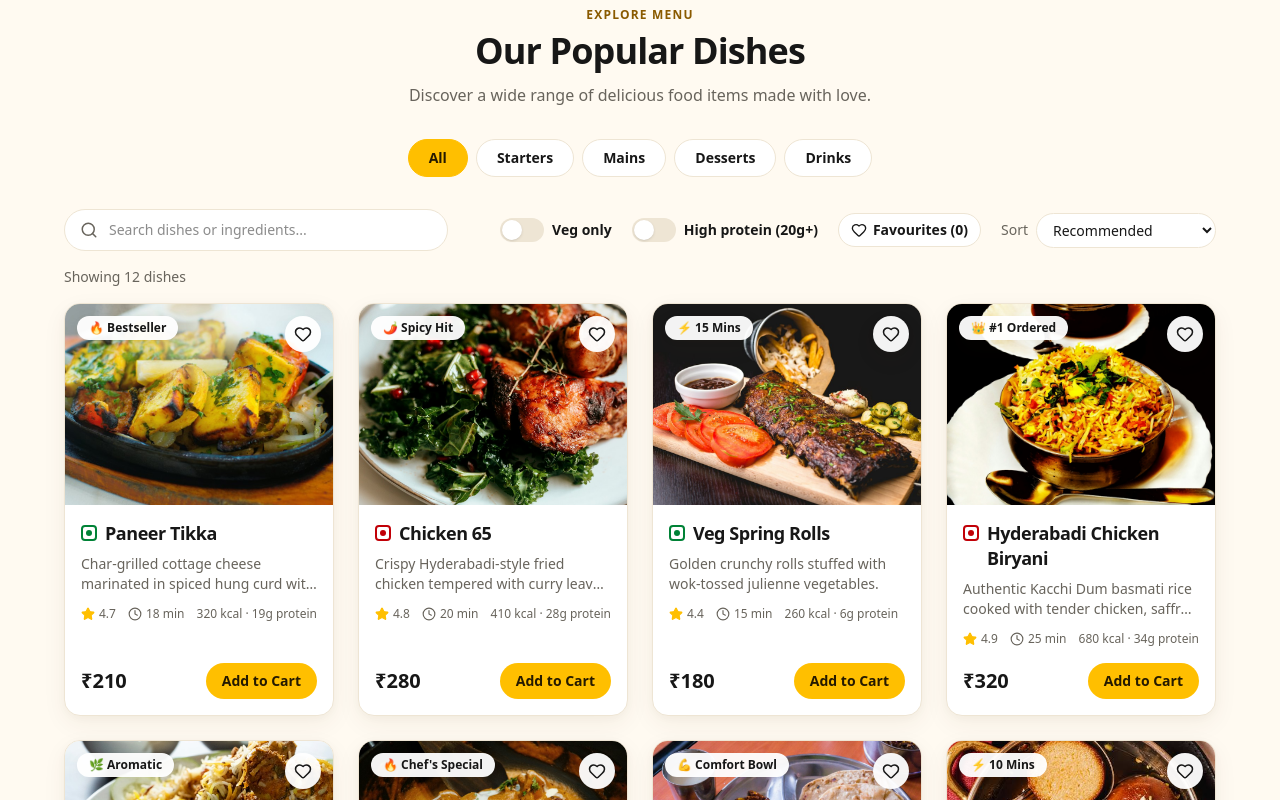
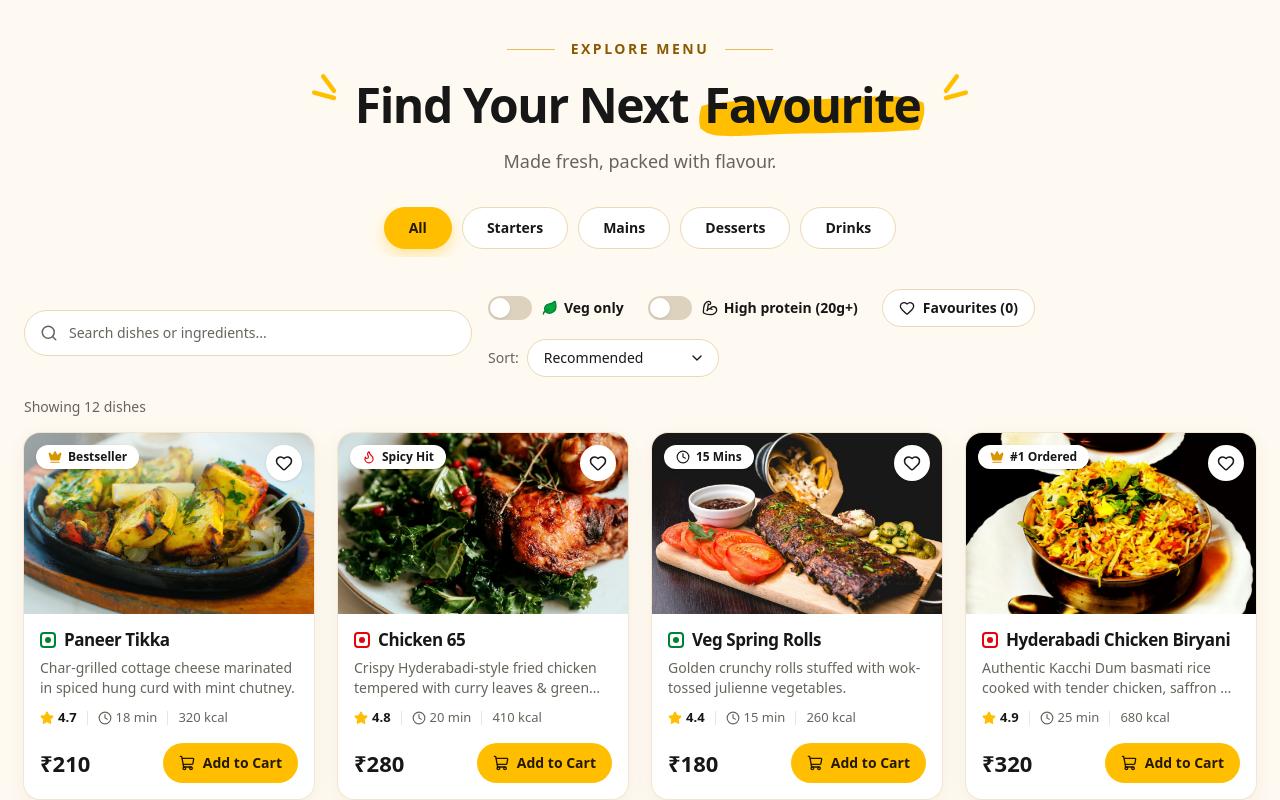
Before and after one commit to AdithyaKammara/Food-Munch-, a React (Vite) app: page / in a window 1280 px wide. Shown: the part 2000-2800 px from the top of the page. Built offline with nearby package versions, Linux system fonts and the light colour scheme.

Commit message:
Menu: reference layout with new heading, filter bar and dish cards
Co-Authored-By: Claude Opus 5.5 <noreply@anthropic.com>
Claude-Session: https://claude.ai/code/session_01KEsLY3sfxRT97KCKwZT1yk

```diff
--- a/src/components/menu/DishCard.tsx
+++ b/src/components/menu/DishCard.tsx
@@ -1,5 +1,21 @@
 import { useState } from 'react'
-import { Clock, Heart, Star, Utensils } from 'lucide-react'
+import {
+  Award,
+  ChefHat,
+  Clock,
+  Coffee,
+  Crown,
+  Flame,
+  Heart,
+  Leaf,
+  ShoppingCart,
+  Snowflake,
+  Sparkles,
+  Star,
+  Utensils,
+  Zap,
+  type LucideIcon,
+} from 'lucide-react'
 import type { MenuItem } from '../../data/menu'
 import { useFavoritesStore } from '../../store/favoritesStore'
 
@@ -8,14 +24,37 @@ interface Props {
   onAdd: (item: MenuItem) => void
 }
 
+/**
+ * The menu data stores tags like "🔥 Bestseller". Emoji render differently on every device,
+ * so the card shows the words with a matching icon instead.
+ */
+function badgeFor(ribbon: string): { label: string; icon: LucideIcon; tone: string } {
+  const label = ribbon.replace(/^[^\p{L}\p{N}#]+/u, '').trim()
+  const text = label.toLowerCase()
+  if (text.includes('spicy') || text.includes('hot')) return { label, icon: Flame, tone: 'text-red-600' }
+  if (/\d+\s*min/.test(text)) return { label, icon: Clock, tone: 'text-ink' }
+  if (text.includes('chef')) return { label, icon: ChefHat, tone: 'text-gold-dark' }
+  if (text.includes('#1') || text.includes('ordered') || text.includes('bestseller'))
+    return { label, icon: Crown, tone: 'text-gold-dark' }
+  if (text.includes('aromatic') || text.includes('fresh')) return { label, icon: Leaf, tone: 'text-green-700' }
+  if (text.includes('comfort')) return { label, icon: Award, tone: 'text-gold-dark' }
+  if (text.includes('refresh')) return { label, icon: Snowflake, tone: 'text-sky-600' }
+  if (text.includes('coffee')) return { label, icon: Coffee, tone: 'text-amber-800' }
+  if (text.includes('must') || text.includes('seasonal')) return { label, icon: Sparkles, tone: 'text-gold-dark' }
+  return { label, icon: Zap, tone: 'text-gold-dark' }
+}
+
 export default function DishCard({ item, onAdd }: Props) {
   const isFav = useFavoritesStore((s) => s.ids.includes(item.id))
   const toggleFav = useFavoritesStore((s) => s.toggle)
   const [imgFailed, setImgFailed] = useState(false)
+  const badge = badgeFor(item.ribbon)
+  const BadgeIcon = badge.icon
 
   return (
-    <article className="flex h-full flex-col overflow-hidden rounded-2xl border border-line bg-surface shadow-card transition-shadow hover:shadow-card-hover">
-      <div className="relative aspect-[4/3] overflow-hidden bg-cream-deep">
+    <article className="group flex h-full flex-col overflow-hidden rounded-2xl bg-surface shadow-[0_6px_20px_rgba(79,54,10,0.07)] ring-1 ring-[#f1e6cf] transition duration-300 hover:-translate-y-1 hover:shadow-[0_18px_36px_rgba(79,54,10,0.14)]">
+      {/* Photo */}
+      <div className="relative aspect-[16/10] overflow-hidden bg-cream-deep">
         {imgFailed ? (
           <div className="absolute inset-0 grid place-items-center text-gold-dark">
             <Utensils size={36} aria-hidden="true" />
@@ -25,15 +64,16 @@ export default function DishCard({ item, onAdd }: Props) {
             src={item.image}
             alt={item.title}
             width={600}
-            height={450}
+            height={375}
             loading="lazy"
             onError={() => setImgFailed(true)}
-            className="absolute inset-0 h-full w-full object-cover"
+            className="absolute inset-0 h-full w-full object-cover transition-transform duration-500 group-hover:scale-105"
           />
         )}
 
-        <span className="absolute left-3 top-3 rounded-full bg-white/95 px-3 py-1 text-xs font-bold shadow-card">
-          {item.ribbon}
+        <span className="absolute left-3 top-3 inline-flex items-center gap-1.5 rounded-full bg-white px-3 py-1 text-xs font-bold text-ink shadow-sm">
+          <BadgeIcon size={14} aria-hidden="true" className={badge.tone} fill={BadgeIcon === Crown ? 'currentColor' : 'none'} />
+          {badge.label}
         </span>
 
         <button
@@ -41,7 +81,7 @@ export default function DishCard({ item, onAdd }: Props) {
           aria-pressed={isFav}
           aria-label={isFav ? `Remove ${item.title} from favourites` : `Add ${item.title} to favourites`}
           onClick={() => toggleFav(item.id)}
-          className="absolute right-3 top-3 grid h-9 w-9 place-items-center rounded-full bg-white/95 shadow-card hover:scale-105"
+          className="absolute right-3 top-3 grid h-9 w-9 place-items-center rounded-full bg-white shadow-sm transition-transform hover:scale-110 active:scale-95"
         >
           <Heart
             size={18}
@@ -52,44 +92,47 @@ export default function DishCard({ item, onAdd }: Props) {
         </button>
       </div>
 
-      <div className="flex flex-1 flex-col p-4">
-        <div className="flex items-start gap-2">
+      {/* Details */}
+      <div className="flex flex-1 flex-col px-4 pb-4 pt-3.5">
+        <div className="flex items-center gap-2">
           <span
             role="img"
             aria-label={item.veg ? 'Vegetarian' : 'Non-vegetarian'}
-            className={`mt-1 grid h-4 w-4 shrink-0 place-items-center rounded-sm border-2 ${
-              item.veg ? 'border-green-700' : 'border-red-700'
+            className={`grid h-4 w-4 shrink-0 place-items-center rounded-[4px] border-2 ${
+              item.veg ? 'border-green-700' : 'border-red-600'
             }`}
           >
-            <span className={`h-1.5 w-1.5 rounded-full ${item.veg ? 'bg-green-700' : 'bg-red-700'}`} />
+            <span className={`h-1.5 w-1.5 rounded-full ${item.veg ? 'bg-green-700' : 'bg-red-600'}`} />
           </span>
-          <h3 className="text-lg font-bold leading-snug">{item.title}</h3>
+          <h3 className="truncate text-[17px] font-bold leading-snug">{item.title}</h3>
         </div>
 
-        <p className="mt-2 line-clamp-2 min-h-10 text-sm text-muted">{item.desc}</p>
+        <p className="mt-1.5 line-clamp-2 min-h-10 text-sm leading-5 text-muted">{item.desc}</p>
 
-        <p className="mt-3 flex flex-wrap items-center gap-x-3 gap-y-1 text-xs text-muted">
-          <span className="inline-flex items-center gap-1">
+        <p className="mt-2.5 flex flex-wrap items-center gap-y-1 text-[13px] text-muted">
+          <span className="inline-flex items-center gap-1 font-semibold text-ink">
             <Star size={14} aria-hidden="true" className="fill-gold text-gold" />
             {item.rating.toFixed(1)}
+            <span className="sr-only">out of 5</span>
           </span>
+          <span aria-hidden="true" className="mx-2.5 h-3.5 w-px bg-line" />
           <span className="inline-flex items-center gap-1">
             <Clock size={14} aria-hidden="true" />
             {item.prepTime} min
           </span>
-          <span>
-            {item.calories} kcal · {item.protein}g protein
-          </span>
+          <span aria-hidden="true" className="mx-2.5 h-3.5 w-px bg-line" />
+          <span>{item.calories} kcal</span>
         </p>
 
-        <div className="mt-auto flex items-center justify-between pt-4">
-          <span className="font-display text-xl font-extrabold">₹{item.price}</span>
+        <div className="mt-auto flex items-center justify-between gap-3 pt-4">
+          <span className="font-display text-[22px] font-extrabold">₹{item.price}</span>
           <button
             type="button"
             onClick={() => onAdd(item)}
             aria-label={`Add ${item.title} to cart`}
-            className="rounded-full bg-gold px-4 py-2 text-sm font-bold text-on-gold hover:shadow-card"
+            className="inline-flex items-center gap-2 rounded-full bg-gold px-4 py-2.5 text-sm font-bold text-on-gold transition-transform hover:-translate-y-0.5 active:translate-y-0 active:scale-95"
           >
+            <ShoppingCart size={16} aria-hidden="true" />
             Add to Cart
           </button>
         </div>
--- a/src/components/menu/MenuSection.tsx
+++ b/src/components/menu/MenuSection.tsx
@@ -1,6 +1,6 @@
-import { useEffect, useMemo, useRef, useState } from 'react'
+import { useEffect, useMemo, useRef, useState, type ReactNode } from 'react'
 import * as Switch from '@radix-ui/react-switch'
-import { Heart, Search } from 'lucide-react'
+import { BicepsFlexed, ChevronDown, Heart, Leaf, Search, X } from 'lucide-react'
 import { MENU_ITEMS, type Category, type MenuItem } from '../../data/menu'
 import { gsap, MOTION_OK, useGSAP } from '../../lib/gsap'
 import { filterMenu, type SortKey } from '../../lib/menuFilters'
@@ -106,28 +106,50 @@ export default function MenuSection() {
   }
 
   return (
-    <section ref={sectionRef} id="menu" className="scroll-mt-20 px-4 py-16">
-      <div className="mx-auto max-w-6xl">
+    <section ref={sectionRef} id="menu" className="scroll-mt-20 px-4 py-20 sm:px-6 md:py-24">
+      <div className="mx-auto max-w-7xl">
         <div data-reveal className="text-center">
-          <p className="text-xs font-bold uppercase tracking-widest text-gold-text">Explore menu</p>
-          <h2 className="mt-2 text-3xl font-extrabold sm:text-4xl">Our Popular Dishes</h2>
-          <p className="mx-auto mt-3 max-w-xl text-muted">
-            Discover a wide range of delicious food items made with love.
+          <p className="flex items-center justify-center gap-4 text-sm font-bold uppercase tracking-[0.18em] text-gold-text">
+            <span aria-hidden="true" className="h-px w-12 bg-gold-dark/60" />
+            Explore menu
+            <span aria-hidden="true" className="h-px w-12 bg-gold-dark/60" />
           </p>
+
+          <h2 className="relative mx-auto mt-4 inline-block font-display text-4xl font-extrabold leading-tight tracking-[-0.03em] sm:text-5xl">
+            {/* Little gold sparks either side of the heading */}
+            <Sparks className="absolute -left-12 -top-1 hidden sm:block" />
+            <Sparks className="absolute -right-12 -top-1 hidden -scale-x-100 sm:block" />
+            Find Your Next{' '}
+            <span className="relative isolate inline-block px-[0.1em]">
+              Favourite
+              <svg
+                aria-hidden="true"
+                viewBox="0 0 400 80"
+                preserveAspectRatio="none"
+                className="absolute -inset-x-[0.04em] bottom-[-0.04em] -z-10 h-[0.9em] w-[calc(100%+0.08em)]"
+              >
+                <path
+                  d="M8 22 C 70 6, 160 14, 250 8 S 370 4, 394 16 C 398 34, 392 52, 386 66 C 300 74, 200 70, 110 76 S 20 74, 6 64 C 2 50, 4 36, 8 22 Z"
+                  fill="var(--color-gold)"
+                />
+              </svg>
+            </span>
+          </h2>
+          <p className="mx-auto mt-3 max-w-xl text-lg text-muted">Made fresh, packed with flavour.</p>
         </div>
 
         {/* Category pills */}
-        <div data-reveal className="mt-8 flex justify-start gap-2 overflow-x-auto pb-2 sm:justify-center">
+        <div data-reveal role="group" aria-label="Course" className="-mx-4 mt-8 flex justify-start gap-2.5 overflow-x-auto px-4 pb-2 sm:mx-0 sm:justify-center sm:px-0">
           {CATEGORIES.map((c) => (
             <button
               key={c.id}
               type="button"
               aria-pressed={category === c.id}
               onClick={() => setCategory(c.id)}
-              className={`shrink-0 rounded-full border px-5 py-2 text-sm font-semibold ${
+              className={`shrink-0 rounded-full border px-6 py-2.5 text-sm font-semibold transition-colors ${
                 category === c.id
-                  ? 'border-gold bg-gold text-on-gold'
-                  : 'border-line bg-surface hover:border-gold'
+                  ? 'border-gold bg-gold text-on-gold shadow-[0_6px_14px_rgba(255,191,0,0.35)]'
+                  : 'border-[#ead9b6] bg-surface hover:border-gold'
               }`}
             >
               {c.label}
@@ -136,8 +158,8 @@ export default function MenuSection() {
         </div>
 
         {/* Search and filters */}
-        <div data-reveal className="mt-6 flex flex-col gap-4 lg:flex-row lg:items-center lg:justify-between">
-          <div className="relative w-full lg:max-w-sm">
+        <div data-reveal className="mt-8 flex flex-col gap-4 lg:flex-row lg:items-center lg:justify-between">
+          <div className="relative w-full lg:max-w-md">
             <label htmlFor="menu-search" className="sr-only">
               Search dishes
             </label>
@@ -152,15 +174,32 @@ export default function MenuSection() {
               value={query}
               onChange={(e) => setQuery(e.target.value)}
               placeholder="Search dishes or ingredients..."
-              className="w-full rounded-full border border-line bg-surface py-2.5 pl-11 pr-4 text-sm"
+              className="w-full rounded-full border border-[#ead9b6] bg-surface py-3 pl-11 pr-11 text-sm placeholder:text-muted focus:border-gold"
             />
+            {query && (
+              <button
+                type="button"
+                aria-label="Clear search"
+                onClick={() => setQuery('')}
+                className="absolute right-2 top-1/2 grid h-8 w-8 -translate-y-1/2 place-items-center rounded-full text-muted hover:bg-cream-deep hover:text-ink"
+              >
+                <X size={16} aria-hidden="true" />
+              </button>
+            )}
           </div>
 
-          <div className="flex flex-wrap items-center gap-x-5 gap-y-3">
-            <SwitchField id="veg-only" label="Veg only" checked={vegOnly} onChange={setVegOnly} />
+          <div className="flex flex-wrap items-center gap-x-4 gap-y-3 sm:gap-x-6">
+            <SwitchField
+              id="veg-only"
+              label="Veg only"
+              icon={<Leaf size={16} aria-hidden="true" className="fill-green-600 text-green-700" />}
+              checked={vegOnly}
+              onChange={setVegOnly}
+            />
             <SwitchField
               id="high-protein"
               label="High protein (20g+)"
+              icon={<BicepsFlexed size={16} aria-hidden="true" />}
               checked={highProtein}
               onChange={setHighProtein}
             />
@@ -168,8 +207,8 @@ export default function MenuSection() {
               type="button"
               aria-pressed={favouritesOnly}
               onClick={() => setFavouritesOnly(!favouritesOnly)}
-              className={`inline-flex items-center gap-1.5 rounded-full border px-3 py-1.5 text-sm font-semibold ${
-                favouritesOnly ? 'border-red-600 bg-red-50 text-red-700' : 'border-line bg-surface'
+              className={`inline-flex items-center gap-2 rounded-full border px-4 py-2 text-sm font-semibold transition-colors ${
+                favouritesOnly ? 'border-red-600 bg-red-50 text-red-700' : 'border-[#ead9b6] bg-surface hover:border-gold'
               }`}
             >
               <Heart size={16} aria-hidden="true" fill={favouritesOnly ? 'currentColor' : 'none'} />
@@ -177,13 +216,14 @@ export default function MenuSection() {
             </button>
             <div className="flex items-center gap-2 text-sm">
               <label htmlFor="menu-sort" className="text-muted">
-                Sort
+                Sort:
               </label>
+              <span className="relative">
               <select
                 id="menu-sort"
                 value={sort}
                 onChange={(e) => setSort(e.target.value as SortKey)}
-                className="rounded-full border border-line bg-surface px-3 py-1.5"
+                className="appearance-none rounded-full border border-[#ead9b6] bg-surface py-2 pl-4 pr-10 font-medium hover:border-gold"
               >
                 <option value="default">Recommended</option>
                 <option value="price-asc">Price: Low to High</option>
@@ -192,11 +232,17 @@ export default function MenuSection() {
                 <option value="protein-desc">Protein: High to Low</option>
                 <option value="prep-asc">Fastest prep</option>
               </select>
+              <ChevronDown
+                size={16}
+                aria-hidden="true"
+                className="pointer-events-none absolute right-3.5 top-1/2 -translate-y-1/2"
+              />
+              </span>
             </div>
           </div>
         </div>
 
-        <p className="mt-4 text-sm text-muted" aria-live="polite">
+        <p className="mt-5 text-sm text-muted" aria-live="polite">
           Showing {items.length} {items.length === 1 ? 'dish' : 'dishes'}
         </p>
 
@@ -212,7 +258,7 @@ export default function MenuSection() {
             </button>
           </div>
         ) : (
-          <div ref={gridRef} className="mt-4 grid gap-6 sm:grid-cols-2 lg:grid-cols-3 xl:grid-cols-4">
+          <div ref={gridRef} className="mt-4 grid gap-5 sm:grid-cols-2 lg:grid-cols-3 xl:grid-cols-4 xl:gap-6">
             {items.map((item) => (
               <DishCard key={item.id} item={item} onAdd={handleAdd} />
             ))}
@@ -243,27 +289,42 @@ export default function MenuSection() {
 function SwitchField({
   id,
   label,
+  icon,
   checked,
   onChange,
 }: {
   id: string
   label: string
+  icon?: ReactNode
   checked: boolean
   onChange: (value: boolean) => void
 }) {
   return (
-    <div className="flex items-center gap-2">
+    <div className="flex items-center gap-2.5">
       <Switch.Root
         id={id}
         checked={checked}
         onCheckedChange={onChange}
-        className="relative h-6 w-11 rounded-full bg-line data-[state=checked]:bg-gold"
+        className="relative h-6 w-11 rounded-full bg-[#ddd2bd] transition-colors data-[state=checked]:bg-gold"
       >
         <Switch.Thumb className="block h-5 w-5 translate-x-0.5 rounded-full bg-white shadow transition-transform data-[state=checked]:translate-x-[22px]" />
       </Switch.Root>
-      <label htmlFor={id} className="cursor-pointer text-sm font-semibold">
+      <label htmlFor={id} className="inline-flex cursor-pointer items-center gap-1.5 text-sm font-semibold">
+        {icon}
         {label}
       </label>
     </div>
   )
 }
+
+/** Three small gold strokes that "burst" out beside the heading. */
+function Sparks({ className }: { className: string }) {
+  return (
+    <svg viewBox="0 0 40 40" aria-hidden="true" className={`h-9 w-9 text-gold ${className}`}>
+      <g stroke="currentColor" strokeWidth="5" strokeLinecap="round">
+        <line x1="30" y1="22" x2="18" y2="6" />
+        <line x1="30" y1="30" x2="8" y2="24" />
+      </g>
+    </svg>
+  )
+}
```
